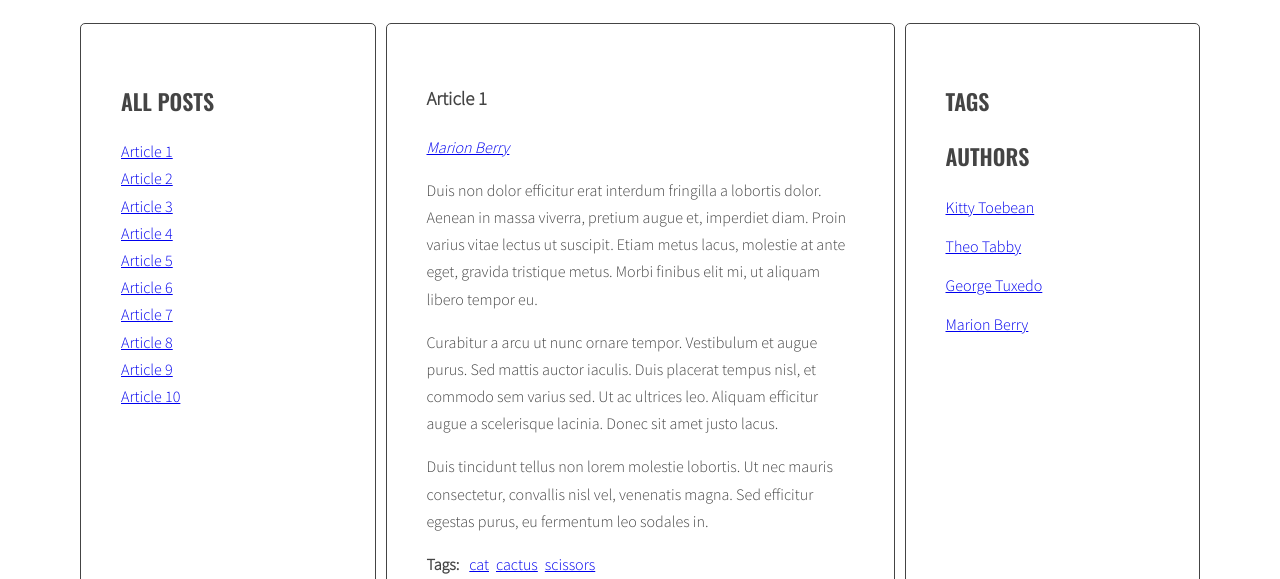
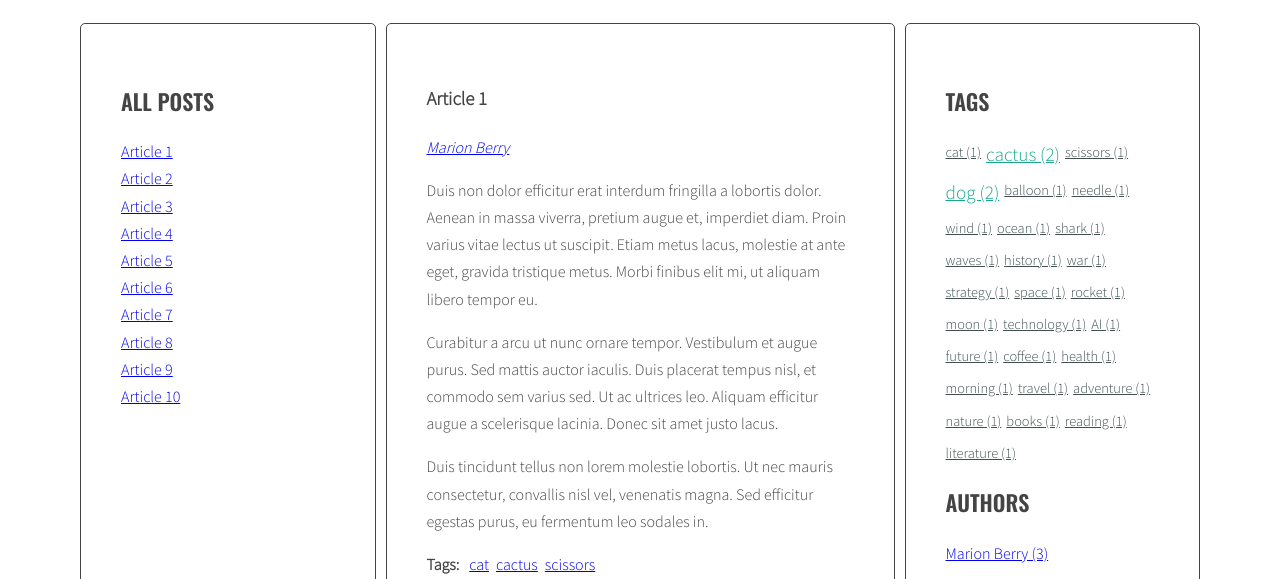
Before and after one commit to YaroslavKuz/javascript-blog, a website: page index.html in a window 1280 px wide. Shown: the part 220-799 px from the top of the page. Drawn offline with nearby package versions, Linux system fonts and the light colour scheme.

Commit message:
Add functions for aside and style for tags

```diff
--- a/index.html
+++ b/index.html
@@ -164,26 +164,6 @@
               </ul>
               <h2 class="section-title">Authors</h2>
               <ul class="list authors">
-                <li>
-                  <a href="#">
-                    <span class="author-name">Kitty Toebean</span>
-                  </a>
-                </li>
-                <li>
-                  <a href="#">
-                    <span class="author-name">Theo Tabby</span>
-                  </a>
-                </li>
-                <li>
-                  <a href="#">
-                    <span class="author-name">George Tuxedo</span>
-                  </a>
-                </li>
-                <li>
-                  <a href="#">
-                    <span class="author-name">Marion Berry</span>
-                  </a>
-                </li>
               </ul>
             </aside>
           </main>
--- a/js/script.js
+++ b/js/script.js
@@ -45,7 +45,11 @@ const optArticleSelector = '.post',
   optTitleSelector = '.post-title',
   optTitleListSelector = '.titles',
   optArticleTagsSelector = '.post-tags .list',
-  optArticleAuthorSelector = '.post-author';
+  optArticleAuthorSelector = '.post-author',
+  optTagsListSelector ='.list.tags ',
+  optCloudClassCount = 5,
+  optCloudClassPrefix = 'tag-size-',
+  optAuthorsListSelector = '.list.authors';
 
 function generateTitleLinks(customSelector = ''){
 
@@ -97,7 +101,52 @@ function generateTitleLinks(customSelector = ''){
 
 generateTitleLinks();
 
+function calculateTagsParams(tags) {
+  // Створюємо об'єкт для зберігання мінімального та максимального значення
+  const params = { max: 0, min: 999999 };
+
+  // Проходимо по кожному тегу в об'єкті
+  for (let tag in tags) {
+    // Якщо значення більше за поточний максимум — оновлюємо
+    if (tags[tag] > params.max) {
+      params.max = tags[tag];
+    }
+
+    // Якщо значення менше за поточний мінімум — оновлюємо
+    if (tags[tag] < params.min) {
+      params.min = tags[tag];
+    }
+  }
+
+  // Повертаємо об'єкт з min та max
+  return params;
+}
+calculateTagsParams();
+
+function calculateTagClass(count , params) {
+  const normalizedCount = count - params.min;
+  const normalizedMax = params.max - params.min;
+
+  // Обчислення відсотка
+  const percentage = normalizedCount / normalizedMax;
+
+  // Обчислення номера класу (1 до 5 для 5 класів)
+  const classNumber = Math.floor(percentage * (optCloudClassCount - 1) + 1);
+
+  // Повертаємо клас з префіксом
+
+  return optCloudClassPrefix + classNumber;
+
+}
+
+
 function generateTags(){
+
+
+
+  /* [NEW] create a new variable allTags with an empty object */
+  let allTags = {};
+
   /* find all articles */
   const articles = document.querySelectorAll('article');
   console.log('All articles', articles);
@@ -110,6 +159,7 @@ function generateTags(){
     /* find tags wrapper */
     const tagsWrapper = article.querySelector(optArticleTagsSelector);
     console.log('tagsWrapper', tagsWrapper);
+
 
     /* make html variable with empty string */
     let html = '';
@@ -134,6 +184,15 @@ function generateTags(){
       /* add generated code to html variable */
       html = html + tagHTML;
 
+      /* [NEW] check if this link is NOT already in allTags */
+      if(!allTags.hasOwnProperty(tag)) {
+
+        /* [NEW] add generated code to allTags array */
+        allTags[tag] = 1;
+      }else {
+        allTags[tag]++;
+      }
+
       /* END LOOP: for each tag */
     }
     /* insert HTML of all the links into the tags wrapper */
@@ -141,7 +200,31 @@ function generateTags(){
     tagsWrapper.innerHTML = html;
     /* END LOOP: for every article: */
 
+
   }
+
+  /* [NEW] find list of tags in right column */
+  const tagList = document.querySelector(optTagsListSelector);
+
+  /* [NEW] add html from allTags to tagList */
+  // tagList.innerHTML = allTags.join(' ');
+  const tagsParams  = calculateTagsParams(allTags);
+  console.log('tagsParams:',tagsParams);
+
+  // * [NEW] create variable for all links HTML code */
+  let allTagsHTML ='';
+
+  // *[NEW] START LOOP: for each tag in allTags: */
+  for (let tag in allTags){
+    // *[NEW] generate code of a link and add it to allTagsHTML */
+    const className = calculateTagClass(allTags[tag], tagsParams);
+    allTagsHTML += '<li><a href="#tag-' + tag + '" class="' + className + '">' + tag + ' (' + allTags[tag] + ')</a></li>';
+
+  }
+  // *[NEW] END LOOP: for each tag in allTags:*/
+
+  // *[NEW] add html from allTagsHTML to tagList */
+  tagList.innerHTML = allTagsHTML;
 
 }
 generateTags();
@@ -195,8 +278,13 @@ function tagClickHandler(event){
 function addClickListenersToTags(){
   /* find all links to tags */
   const tagLinks = document.querySelectorAll('.post-tags a');
+
+  const sidebarTagLinks = document.querySelectorAll('.list.tags a');
+
+  const allTagsLinks = [...tagLinks, ...sidebarTagLinks];
+
   /* START LOOP: for each link */
-  for(let link of tagLinks){
+  for(let link of allTagsLinks){
   /* add tagClickHandler as event listener for that link */
 
 
@@ -212,6 +300,7 @@ function generateAuthors() {
   // Знайдемо всі статті
   // Find all articles
   const articles = document.querySelectorAll('article');
+  let allAuthors = {};
   console.log('articles:',articles);
 
   // Для кожної статті генеруємо посилання на автора
@@ -236,8 +325,24 @@ function generateAuthors() {
 
     autoWraper.innerHTML = authorHTML;
 
+    if (!allAuthors.hasOwnProperty(author)) {
+      allAuthors[author] = 1;
+    } else {
+      allAuthors[author]++;
+    }
+
   }
+
+  const authorsList = document.querySelector(optAuthorsListSelector);
+  let allAuthorsHTML = '';
+
+  for (let author in allAuthors) {
+    allAuthorsHTML += '<li><a href="#author-' + author + '">' + author + ' (' + allAuthors[author] + ')</a></li>';
+  }
+
+  authorsList.innerHTML = allAuthorsHTML;
 }
+
 generateAuthors();
 
 function authorClickHandler(event) {
@@ -257,14 +362,14 @@ function authorClickHandler(event) {
 
   // Видаляємо клас "active" з усіх авторських посилань
   // Remove the "active" class from all author links
-  const activeAuthorLinks = document.querySelectorAll('a.active[href^="#author-"]');
+  const activeAuthorLinks = document.querySelectorAll('a.active[href^="#author-"], .list.authors a.active');
   for (let link of activeAuthorLinks) {
     link.classList.remove('active');
   }
 
   // Додаємо клас "active" до натиснутого посилання
   // Add the "active" class to the clicked link
-  clickedElement.classList.add('active');
+  clickedElement.classList.remove('active');
 
   // Генеруємо список статей лише з цим автором
   // Generate the list of articles with this author only
@@ -278,9 +383,16 @@ function addClickListenersToAuthors (){
   // Find all links to authors
   const authorLinks =document.querySelectorAll('.post-author a');
 
+  // І всі посилання на авторів у правій колонці
+  const sidebarAuthorLinks = document.querySelectorAll('.list.authors a');
+
+  // Об'єднуємо обидва набори посилань
+  const allAuthorLinks = [...authorLinks, ...sidebarAuthorLinks];
+  console.log('allAuthorLinks', allAuthorLinks);
+
   // Для кожного посилання на автора додаємо обробник події
   // For each author link, add an event listener
-  for( let link of authorLinks){
+  for( let link of allAuthorLinks){
     link.addEventListener('click', authorClickHandler);
   }
 
--- a/sass/style.scss
+++ b/sass/style.scss
@@ -119,3 +119,25 @@ body {
     margin: 0 10px 0 0;
   }
 }
+
+// * Tags aside *//
+
+.tag-size-1 {
+  font-size: 90%;
+  color: #424e4f;
+}
+
+.tag-size-5 {
+  font-size: 120%;
+  color: #17a88b;
+}
+
+.sidebar
+.list.tags {
+  list-style: none;
+  padding: 0;
+  margin: 0;
+  display: flex;
+  flex-wrap: wrap;
+  gap: 5px;
+}
```
Also changed, not shown: css/style.css, 1 other file.
